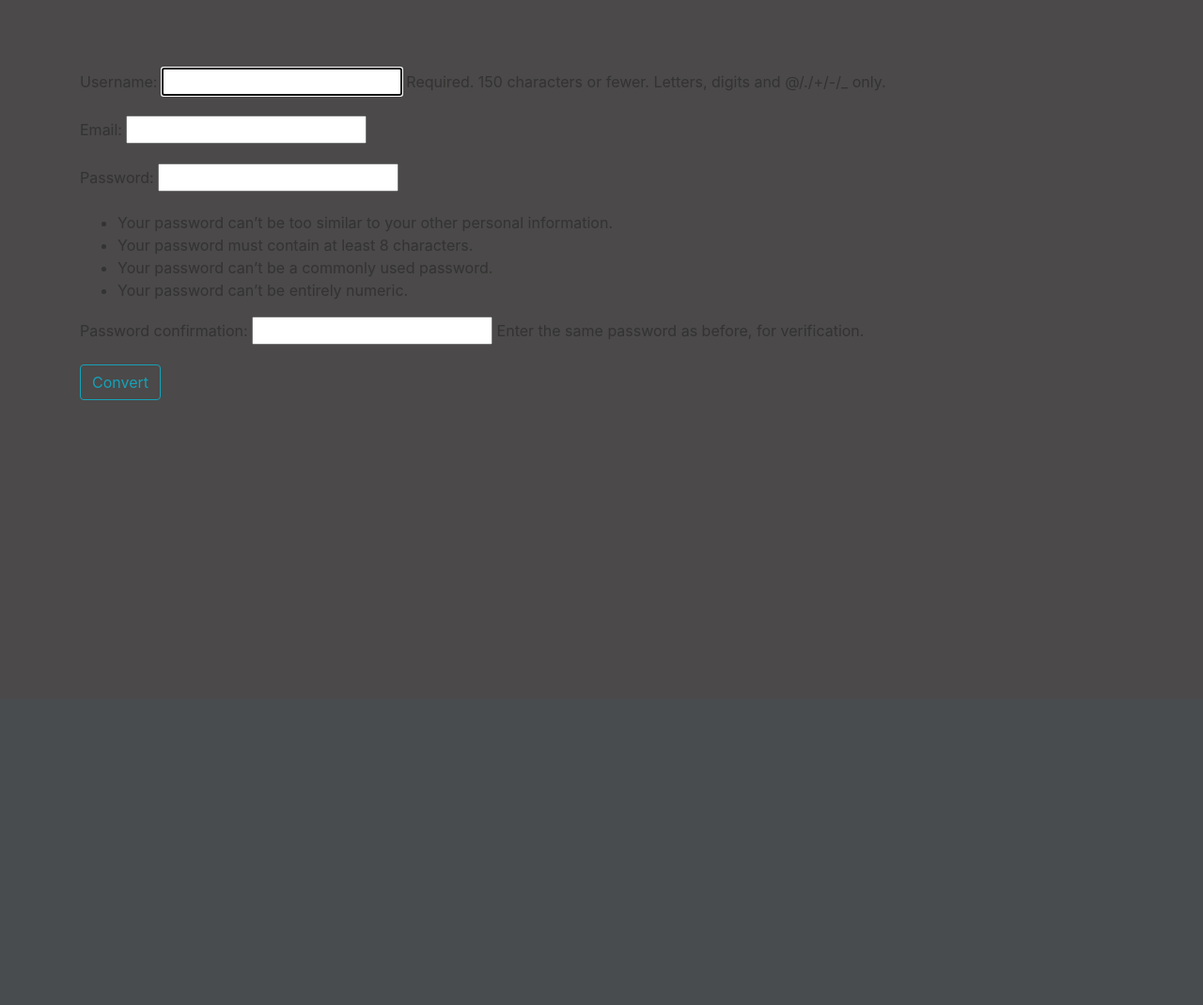
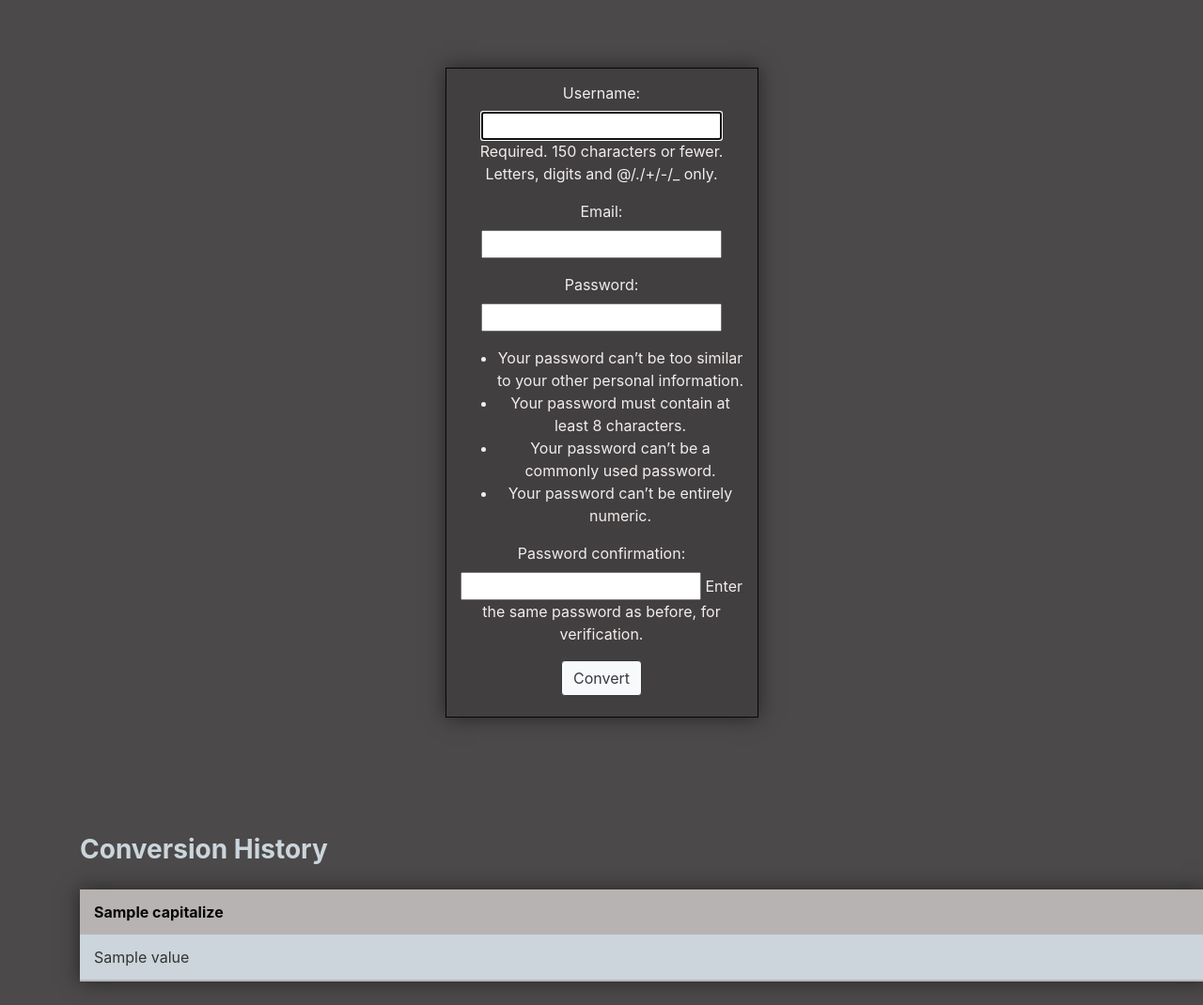
Before and after one commit to ze-mo/Currency-Converter, a Django app: template django_project/converter/templates/converter/home.html in a window 1280 px wide. Shown: the part 56-1126 px from the top of the page at 94% size. Before the commit the page ends 482 px from the top, so only its background shows below. Run offline with Django 3.2, Linux system fonts and the light colour scheme; tables that the repository leaves empty hold one stand-in row (values such as "Sample post"); the template is opened without the code that fills it: values that come from a table or form of the project are taken from there, most other values are stand-ins (such as "Sample title", 1, 10 or a date in 2020); parts of the project's set-up code (start-up, migrations or seed data) failed here and were passed over; some libraries are stand-ins or nearby versions.

Commit message:
Added table for conversion history

```diff
--- a/django_project/converter/templates/converter/home.html
+++ b/django_project/converter/templates/converter/home.html
@@ -1,34 +1,39 @@
 {% extends "converter/base.html" %}
 {% block content %}
-<div id='converter'>
+<div class='converter'>
     <form method='post'>
         {% csrf_token %}
         {{ form.as_p }}
-        <button class='btn btn-outline-info mb-2' type='submit'>Convert</button>
+        <button class='btn btn-outline-dark btn-light mb-2' type='submit'>Convert</button>
     </form>
 </div>
 <br>
 
-{% if request.user.is_authenticated %}
+{% if object_dict %}
 
 <h3>Conversion History</h3>
-
-<table>
+<table class="content-table">
+    <thead>
     <tr>
         {% for key, value in object_dict.items %}
-            <th>{{ key }}</th>
+            <th>{{ key.capitalize }}</th>
         {% endfor %}
     </tr>
+    </thead>
 
+    <tbody>
     {% for record in records_list %}
     <tr>
         {% for key, value in record.items %}
-            <td> {{ value }}</td>
+            <td> {{ value }} </td>
         {% endfor %}
     </tr>
     {% endfor %}
+    </tbody>
+
+</table>
 
 
-</table>
 {% endif %}
+
 {% endblock content %}
```
